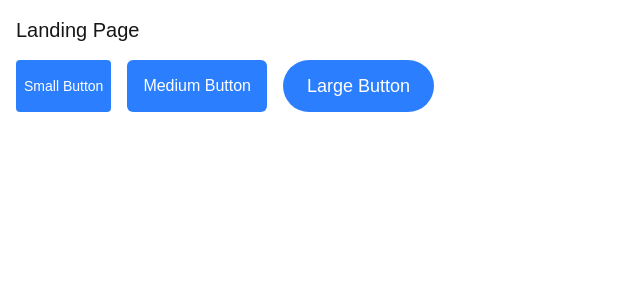
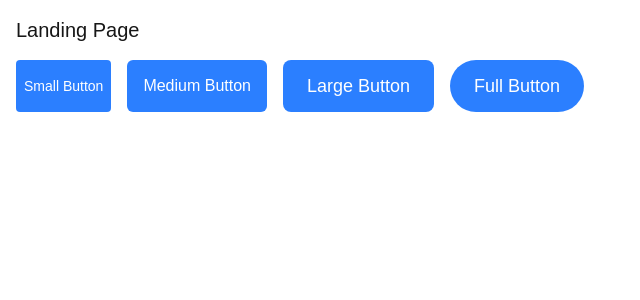
Before and after one commit to YaredAbebe01/alx-project-0x00-setup, a Next.js app in the folder alx-project-0x00/: page /landing in a window 1280 px wide. Shown: the top 300 px of the page, without its empty margins (0-640 px from the left). Built offline with nearby package versions, Linux system fonts and the light colour scheme.

Commit message:
Add full button with rounded styles to landing page

```diff
--- a/alx-project-0x00/pages/landing.tsx
+++ b/alx-project-0x00/pages/landing.tsx
@@ -18,6 +18,11 @@ const Landing: React.FC = () => {
 
         <Button
           title="Large Button"
+          styles="px-6 py-3 text-lg bg-blue-500 text-white rounded-lg"
+        />
+
+        <Button
+          title="Full Button"
           styles="px-6 py-3 text-lg bg-blue-500 text-white rounded-full"
         />
       </div>
```
